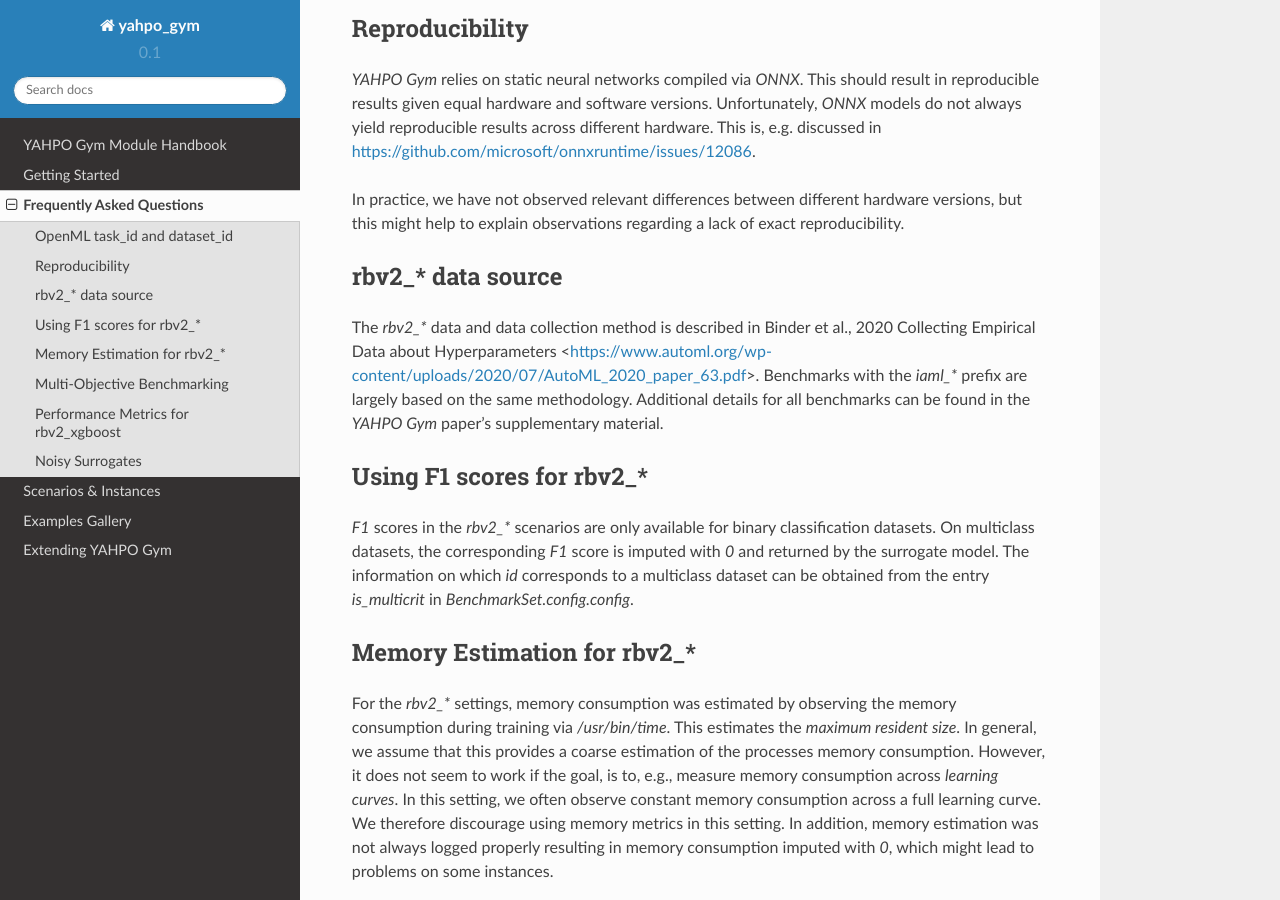
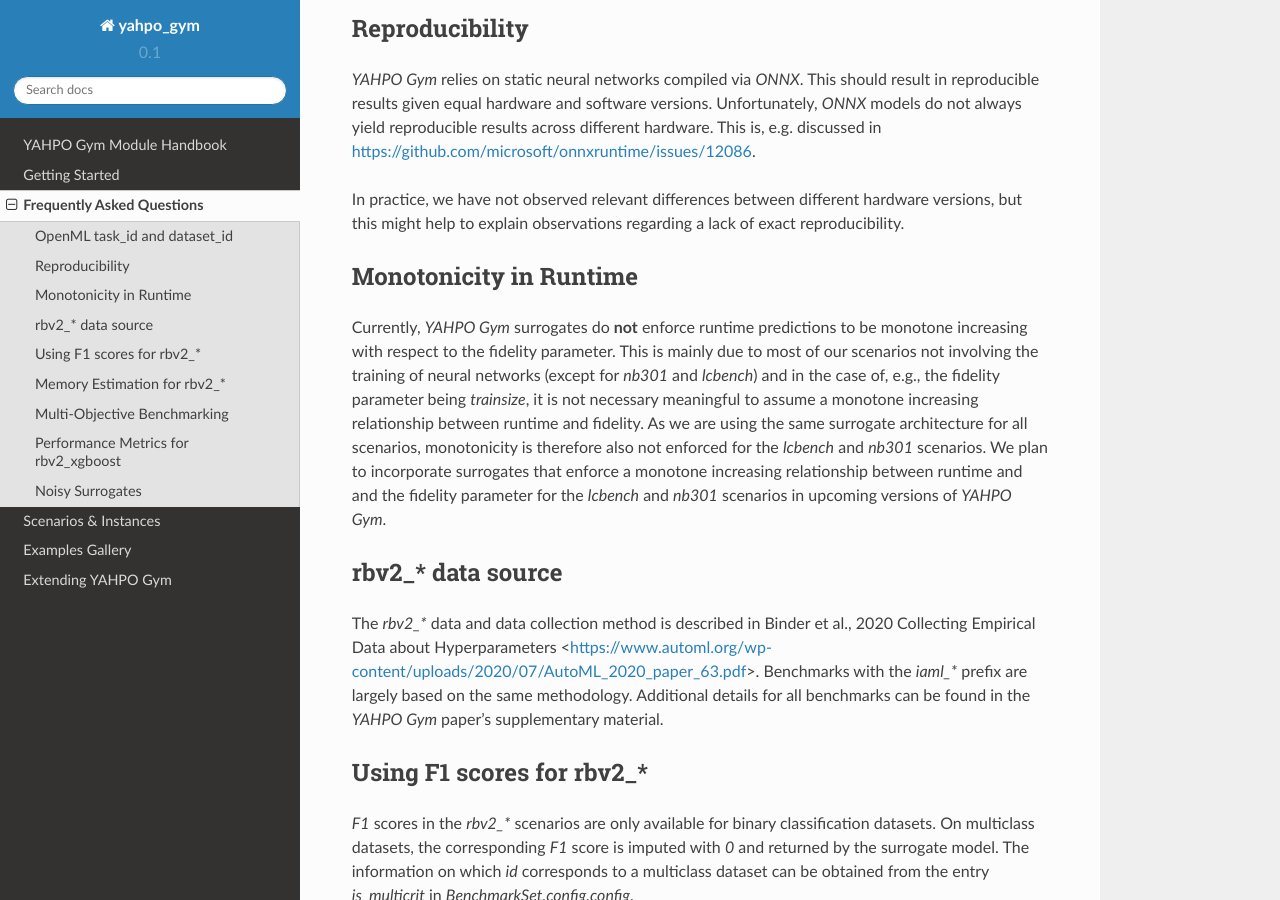
Before and after one commit to slds-lmu/yahpo_gym, a Sphinx documentation site: the page built from yahpo_gym/docs/source/frequently_asked.rst, in a window 1280 px wide and 900 px high, scrolled down 444 px. Built offline with Sphinx 7.4.7 and the Read the Docs theme 2.0.0, drawn with Linux system fonts in a browser that asks for light colours.

Commit message:
focs: add info about monotonicity of runtimes to FAQ

```diff
--- a/yahpo_gym/docs/source/frequently_asked.rst
+++ b/yahpo_gym/docs/source/frequently_asked.rst
@@ -23,6 +23,14 @@
 
 In practice, we have not observed relevant differences between different hardware versions, but this might help to explain observations
 regarding a lack of exact reproducibility.
+
+Monotonicity in Runtime
+=======================
+
+Currently, `YAHPO Gym` surrogates do **not** enforce runtime predictions to be monotone increasing with respect to the fidelity parameter.
+This is mainly due to most of our scenarios not involving the training of neural networks (except for `nb301` and `lcbench`) and in the case of, e.g., the fidelity parameter being `trainsize`, it is not necessary meaningful to assume a monotone increasing relationship between runtime and fidelity.
+As we are using the same surrogate architecture for all scenarios, monotonicity is therefore also not enforced for the `lcbench` and `nb301` scenarios.
+We plan to incorporate surrogates that enforce a monotone increasing relationship between runtime and and the fidelity parameter for the `lcbench` and `nb301` scenarios in upcoming versions of `YAHPO Gym`.
 
 rbv2_* data source
 =======================
```
